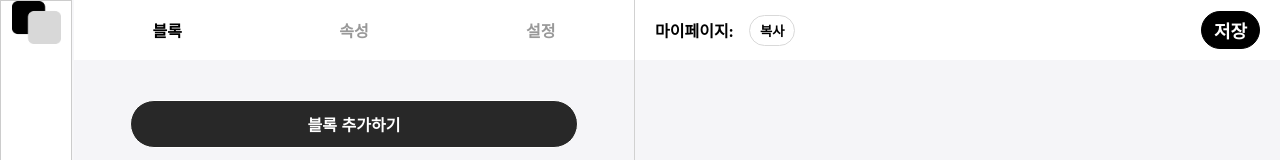
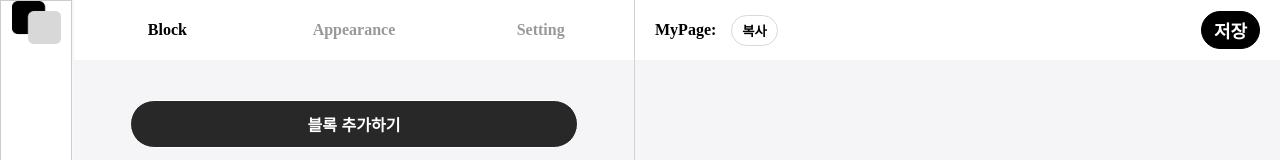
Before and after one commit to yeongjuyun/blok, a React (Create React App) app in the folder client/: page /editor in a window 1280 px wide. Shown: the top 160 px of the page. Built offline with nearby package versions, Linux system fonts and the light colour scheme; no server answers.

Commit message:
[update] font.css 추가, 탭 이름 영어로 변경

```diff
--- a/client/src/components/Editor/EditorSection/EditorHeader.tsx
+++ b/client/src/components/Editor/EditorSection/EditorHeader.tsx
@@ -89,7 +89,7 @@ export default function PublishBar() {
   return (
     <Container>
       <DomainContainer>
-        <MyPage>마이페이지:</MyPage>
+        <MyPage>MyPage:</MyPage>
         <Domain>{domain}</Domain>
         <CopyButton onClick={copyHandler}>복사</CopyButton>
       </DomainContainer>
--- a/client/src/components/Editor/Sidetab/Appearance.tsx
+++ b/client/src/components/Editor/Sidetab/Appearance.tsx
@@ -19,7 +19,7 @@ export default function Appearance() {
 
   const FontExample = styled.div`
     font-family: ${font};
-    font-size: 30px;
+    font-size: 40px;
   `;
 
   const getStyleInfo = async () => {
--- a/client/src/components/Editor/Sidetab/SidetabHeader.tsx
+++ b/client/src/components/Editor/Sidetab/SidetabHeader.tsx
@@ -19,7 +19,6 @@ export default function SidetabHeader() {
   const dispatch = useDispatch();
   const now = useSelector((state: any) => state.sidetabReducer);
   const toolList = ["Block", "Appearance", "Setting"];
-  const toolNameList = ["블록", "속성", "설정"];
   const itemWidth = 100 / toolList.length;
 
   if (!now) {
@@ -60,7 +59,7 @@ export default function SidetabHeader() {
           id={toolList[i]}
           onClick={() => dispatch({ type: toolList[i] })}
         >
-          {toolNameList[i]}
+          {toolList[i]}
         </Item>
       );
     }
--- /dev/null
+++ b/client/src/components/Editor/font.css
@@ -0,0 +1,5 @@
+@import url('https://fonts.googleapis.com/css2?family=Roboto&display=swap');
+
+.font {
+    font-family: 'Roboto', sans-serif;
+}
--- a/client/src/pages/Editor.tsx
+++ b/client/src/pages/Editor.tsx
@@ -5,7 +5,7 @@ import EditorSection from '../components/Editor/EditorSection';
 import { useSelector } from 'react-redux';
 import AlertModal from '../components/AlertModal';
 import ConfirmModal from '../components/ConfirmModal';
-
+import '../components/Editor/font.css'
 
 const Container = styled.div`
     width: 100vw;
```
